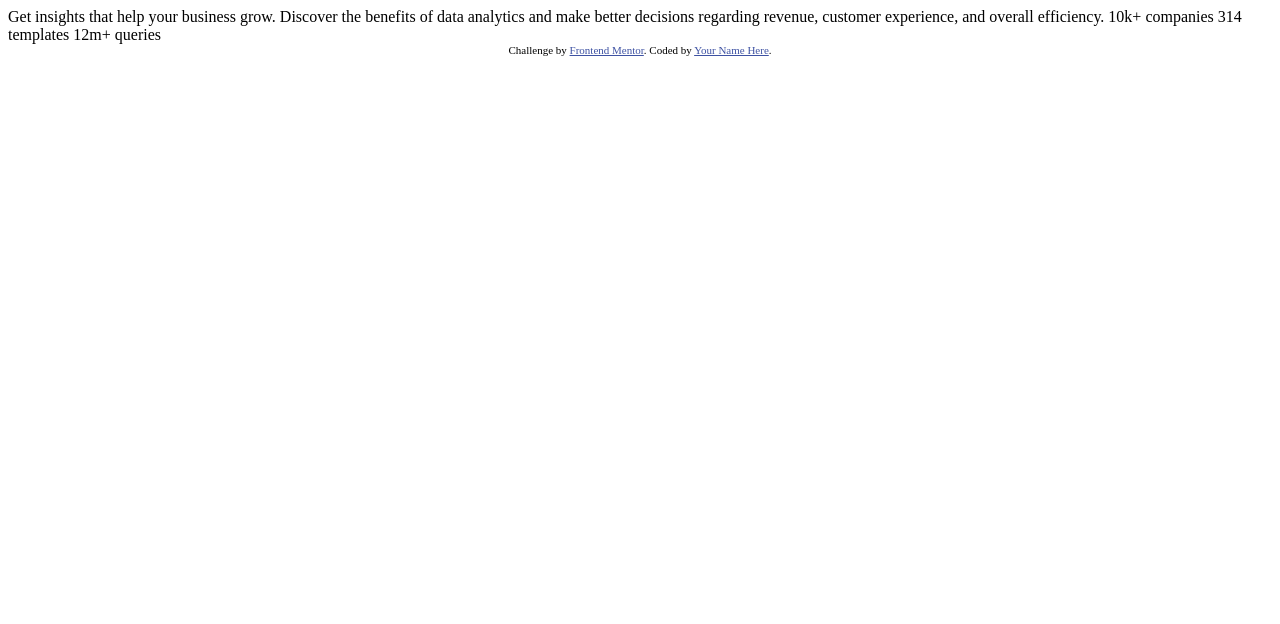
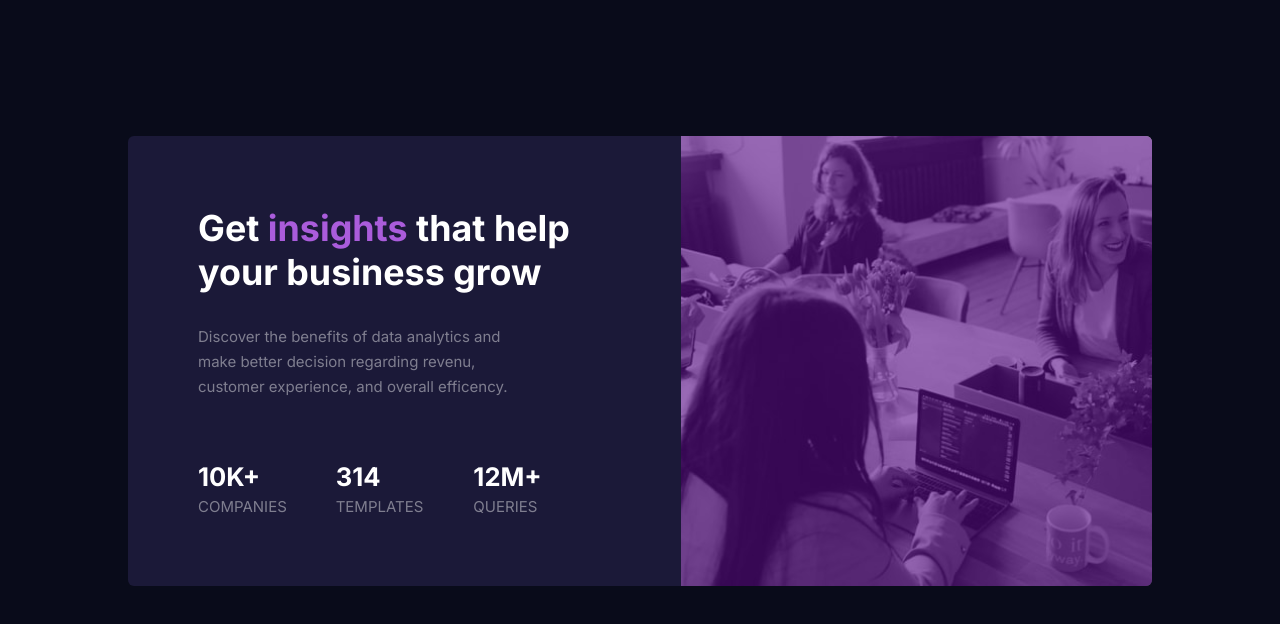
Before and after one commit to Dodger23/Stats-preview-card-component, a plain HTML site: page index.html in a window 1280 px wide. Drawn offline with Linux system fonts and the light colour scheme.

Commit message:
My sollution

```diff
--- /dev/null
+++ b/css/style.css
@@ -0,0 +1,145 @@
+    * {
+        box-sizing: border-box;
+        margin: 0;
+    }
+
+     :root {
+        --ver-dark-blue: hsl(233, 47%, 7%);
+        --Dark-desaturated-blue: hsl(244, 38%, 16%);
+        --Soft-violet: hsl(277, 85%, 29%, 0.6);
+    }
+
+    body {
+        background-color: var(--ver-dark-blue);
+        font-size: 15px;
+        font-family: 'Inter', sans-serif;
+    }
+
+    .component {
+        background-color: var(--Dark-desaturated-blue);
+        border-radius: 6px;
+        color: white;
+        display: flex;
+        width: 80%;
+        margin: 17vh auto;
+    }
+
+    .stats {
+        padding: 70px;
+        display: flex;
+        flex-direction: column;
+        justify-content: space-between;
+    }
+
+    @media (max-width: 375px) {
+        .component {
+            display: flex;
+            flex-direction: column-reverse;
+            justify-content: space-between;
+        }
+        .stats {
+            padding: 30px;
+        }
+    }
+
+    .stats .text p:first-child {
+        font-size: 2.8vw;
+        font-weight: bold;
+    }
+
+    .stats .text p:first-child span {
+        color: hsl(277, 64%, 61%);
+    }
+
+    .stats .text p:last-child {
+        color: hsla(0, 0%, 100%, 0.438);
+        margin-top: 30px;
+        width: 80%;
+        line-height: 25px;
+    }
+
+    @media (max-width: 375px) {
+        .text {
+            display: flex;
+            flex-direction: column;
+            justify-content: center;
+        }
+        .stats .text p:first-child {
+            font-size: 6.5vw;
+            text-align: center;
+        }
+        .stats .text p:last-child {
+            margin-top: 10px;
+            width: 100%;
+            text-align: center;
+            line-height: 20px;
+            font-size: 3.5vw;
+        }
+    }
+
+    .numbers ul {
+        list-style: none;
+        padding: 0;
+        display: grid;
+        grid-template-columns: 1fr 1fr 1fr;
+        justify-content: space-evenly;
+    }
+
+    .numbers li p:first-child {
+        color: white;
+        font-size: 2vw;
+        font-weight: bold;
+    }
+
+    .numbers li p:last-child {
+        color: hsla(0, 0%, 100%, 0.438);
+        margin-top: 5px;
+        text-transform: uppercase;
+    }
+
+    @media (max-width: 375px) {
+        .numbers ul {
+            padding: 30px 50px 20px;
+            display: grid;
+            grid-template-rows: 1fr 1fr 1fr;
+            grid-template-columns: 1fr;
+            row-gap: 40px;
+            text-align: center;
+        }
+        .numbers li p:first-child {
+            font-size: 5vw;
+        }
+        .numbers li p:last-child {
+            font-size: 2.5vw;
+            letter-spacing: 1px;
+        }
+    }
+
+    .Image {
+        position: relative;
+        background-image: url('../images/image-header-desktop.jpg');
+        background-size: cover;
+        width: 100%;
+        height: 450px;
+        border-radius: 0px 6px 6px 0px;
+    }
+
+    @media (max-width: 375px) {
+        .Image {
+            background-image: url('../images/image-header-mobile.jpg');
+            background-size: fill;
+            height: 200px;
+            border-radius: 6px 6px 0px 0px;
+        }
+    }
+
+    .Image .after {
+        border-radius: 0px 6px 6px 0px;
+        position: absolute;
+        top: 0;
+        left: 0;
+        width: 100%;
+        height: 100%;
+        background-color: var(--Soft-violet);
+        z-index: 2;
+    }
--- a/index.html
+++ b/index.html
@@ -1,33 +1,47 @@
 <!DOCTYPE html>
 <html lang="en">
+
 <head>
-  <meta charset="UTF-8">
-  <meta name="viewport" content="width=device-width, initial-scale=1.0"> <!-- displays site properly based on user's device -->
+    <meta charset="UTF-8">
+    <meta http-equiv="X-UA-Compatible" content="IE=edge">
+    <meta name="viewport" content="width=device-width, initial-scale=1.0">
+    <title>Stats Component Challenge</title>
+    <link rel="preconnect" href="https://fonts.googleapis.com">
+    <link rel="preconnect" href="https://fonts.gstatic.com" crossorigin>
+    <link href="https://fonts.googleapis.com/css2?family=Inter:wght@400;700&display=swap" rel="stylesheet">
+    <link rel="stylesheet" href="css/style.css">
+</head>
 
-  <link rel="icon" type="image/png" sizes="32x32" href="./images/favicon-32x32.png">
+<body>
+    <section title="stats-component-section" class="stats-component-section">
+        <div class="component">
+            <div class="stats">
+                <div class="text">
+                    <p>Get <span>insights</span> that help your business grow </p>
+                    <p>Discover the benefits of data analytics and make better decision regarding revenu, customer experience, and overall efficency.</p>
+                </div>
+                <div class="numbers">
+                    <ul>
+                        <li>
+                            <p>10K+</p>
+                            <p>companies</p>
+                        </li>
+                        <li>
+                            <p>314</p>
+                            <p>templates</p>
+                        </li>
+                        <li>
+                            <p>12M+</p>
+                            <p>queries</p>
+                        </li>
+                    </ul>
+                </div>
+            </div>
+            <div class="Image">
+                <div class="after"></div>
+            </div>
+        </div>
+    </section>
+</body>
 
-  <title>Frontend Mentor | Stats preview card component</title>
-
-  <!-- Feel free to remove these styles or customise in your own stylesheet 👍 -->
-  <style>
-    .attribution { font-size: 11px; text-align: center; }
-    .attribution a { color: hsl(228, 45%, 44%); }
-  </style>
-</head>
-<body>
-
-  Get insights that help your business grow.
-
-  Discover the benefits of data analytics and make better decisions regarding revenue, customer
-  experience, and overall efficiency.
-
-  10k+ companies
-  314 templates
-  12m+ queries
-
-  <div class="attribution">
-    Challenge by <a href="https://www.frontendmentor.io?ref=challenge" target="_blank">Frontend Mentor</a>.
-    Coded by <a href="#">Your Name Here</a>.
-  </div>
-</body>
 </html>
```
